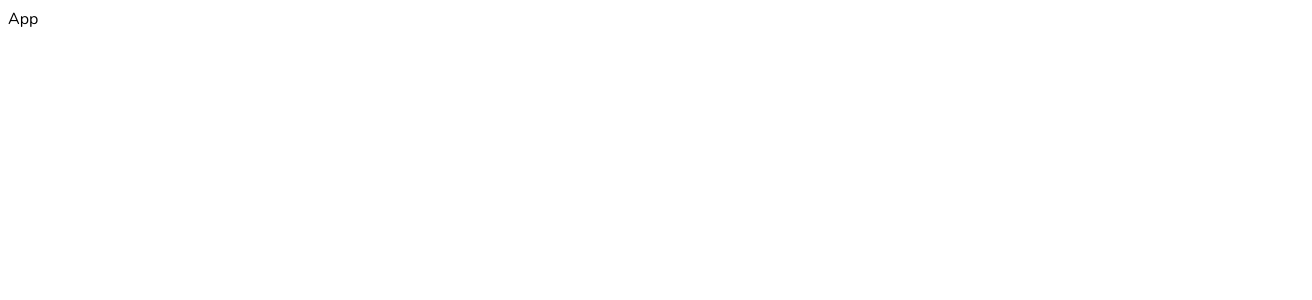
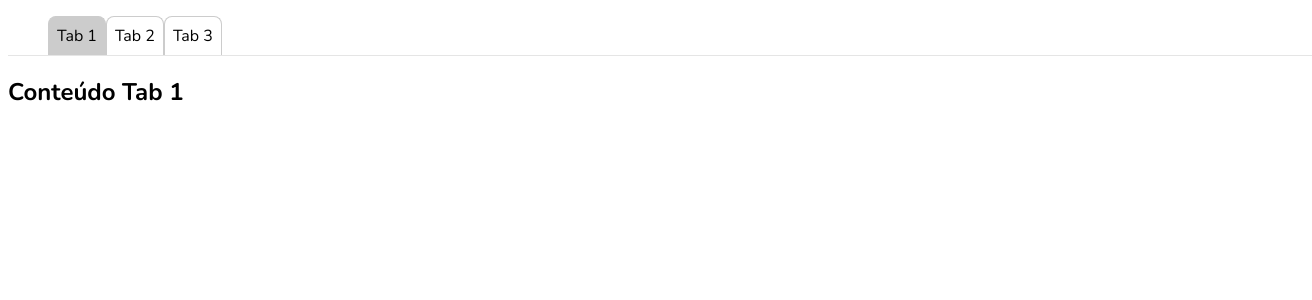
Before and after one commit to mikansc/poc-composition, a React (Vite) app: page / in a window 1280 px wide. Shown: the top 300 px of the page, 1312 px wide, since content can reach past the window. Built offline with nearby package versions, Linux system fonts and the light colour scheme.

Commit message:
feat: use TabGroup component

```diff
--- a/src/App.jsx
+++ b/src/App.jsx
@@ -1,5 +1,11 @@
+import { TabGroup } from "./components/TabGroup";
+
 const App = () => {
-  return <div>App</div>;
+  return (
+    <div>
+      <TabGroup />
+    </div>
+  );
 };
 
 export default App;
```
